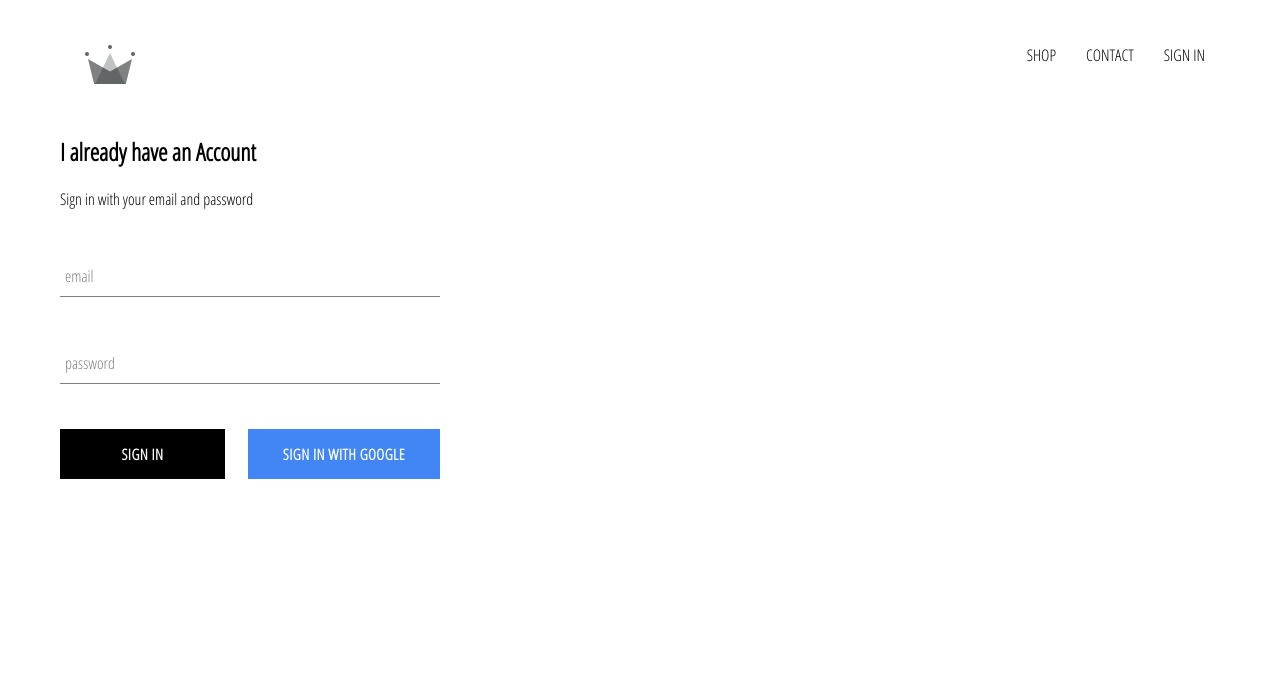
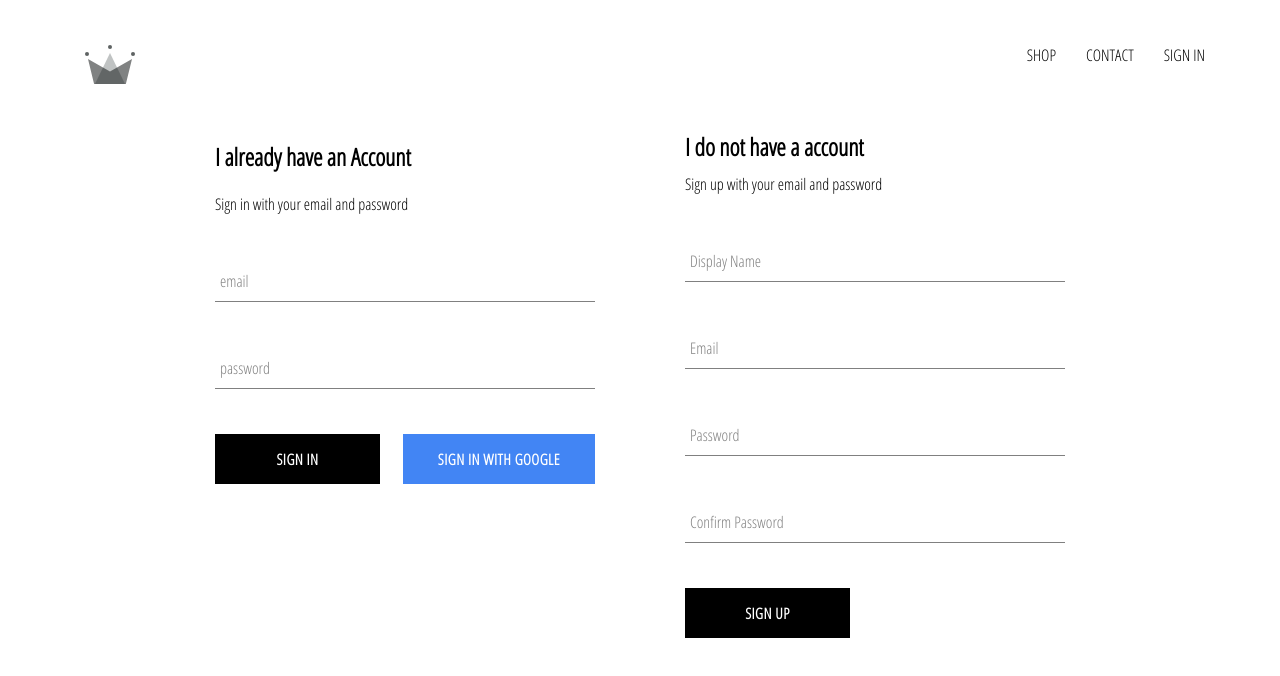
Before and after one commit to Fabio-Opazo/crwn-clothing, a React (Create React App) app: page /signin in a window 1280 px wide. Shown: the top 676 px of the page. Built offline with nearby package versions, Linux system fonts and the light colour scheme; no server answers.

Commit message:
implemented firebase utils, included ability to store authenticated users into our firestore database

```diff
--- a/src/App.js
+++ b/src/App.js
@@ -5,7 +5,7 @@
 import ShopPage from './pages/shop/shop.component';
 import Header from './components/header/header.component';
 import SignInAndSignUpPage from './pages/sign-in-and-sign-up/sign-in-and-sign-up.component';
-import { auth } from './firebase/firebase.utils';
+import { auth, createUserProfileDocument } from './firebase/firebase.utils';
 
 
 
@@ -21,8 +21,24 @@
 unsubscribeFromAuth = null
 
 componentDidMount() {
-  this.unsubscribeFromAuth = auth.onAuthStateChanged(user => {
-    this.setState({ currentUser: user })
+  this.unsubscribeFromAuth = auth.onAuthStateChanged(async userAuth => {
+   if (userAuth)  {
+     const userRef = await createUserProfileDocument(userAuth);
+
+     userRef.onSnapshot(snapShot => {
+       this.setState({
+         currentUser: {
+           id: snapShot.id,
+           ...snapShot.data()
+         }
+
+       });
+
+       console.log(this.state);
+     });
+   }
+   else (
+   this.setState({ currentUser: userAuth })) ;
   });
 }
 
--- /dev/null
+++ b/src/components/sign-up/sign-up.component.jsx
@@ -0,0 +1,105 @@
+import React from 'react';
+import FormInput from '../form-input/form-input.component';
+import CustomButton from '../custom-button/custom-button.component';
+import { auth, createUserProfileDocument } from '../../firebase/firebase.utils';
+import './sign-up.styles.scss';
+
+class SignUp extends React.Component {
+    constructor() {
+        super();
+
+        this.state = {
+            displayName: '',
+            email: '',
+            password: '',
+            confirmPassword: ''
+        }
+    }
+
+    handleSubmit = async event => {
+        event.preventDefault();
+
+        const { displayName, email, password, confirmPassword } = this.state;
+
+        if(password !== confirmPassword) {
+            alert("passwords don't match");
+            return;
+        }
+
+        try {
+            const { user } = await auth.createUserWithEmailAndPassword(
+               email,
+               password
+            );
+
+           await createUserProfileDocument(user, { displayName });
+
+           this.setState({
+                displayName: '',
+                email: '',
+                password: '',
+                confirmPassword: ''
+            });
+
+
+       } catch (error) {
+            console.error(error);
+        }
+    };
+
+    handleChange = event => {
+        const { name, value } = event.target;
+
+        this.setState({[name]: value});
+    }
+
+    render () {
+        const { displayName, email, password, confirmPassword } = this.state;
+        return(
+            <div className='sign-up'>
+               <h2 className='title'>I do not have a account</h2>
+               <span>Sign up with your email and password</span>
+               <form className='sign-up-form' onSubmit={this.handleSubmit}>
+               <FormInput
+                   type='text'
+                   name='displayName'
+                   value={displayName}
+                   onChange={this.handleChange}
+                   label='Display Name'
+                   required
+                   />
+                <FormInput
+                   type='email'
+                   name='email'
+                   value={email}
+                   onChange={this.handleChange}
+                   label='Email'
+                   required
+                   />
+                <FormInput
+                   type='password'
+                   name='password'
+                   value={password}
+                   onChange={this.handleChange}
+                   label='Password'
+                   required
+                   />
+                <FormInput
+                   type='password'
+                   name='confirmPassword'
+                   value={confirmPassword}
+                   onChange={this.handleChange}
+                   label='Confirm Password'
+                   required
+                   />
+
+                   <CustomButton type='submit'>SIGN UP</CustomButton>
+
+               </form>
+
+            </div>
+        )
+    }
+}
+
+export default SignUp;
--- /dev/null
+++ b/src/components/sign-up/sign-up.styles.scss
@@ -0,0 +1,9 @@
+.sign-up {
+    display: flex;
+    flex-direction: column;
+    width: 380px;
+
+  .title {
+      margin: 10px 0;
+  }
+}
--- a/src/firebase/firebase.utils.js
+++ b/src/firebase/firebase.utils.js
@@ -12,6 +12,32 @@
     appId: "1:229259223976:web:ae0a0fdc482b3a2277b39d"
   };
 
+  export const createUserProfileDocument =async (userAuth, additionalData) => {
+     if (!userAuth) return;
+
+     const userRef = firestore.doc(`users/${userAuth.uid}`);
+
+     const snapShot = await userRef.get();
+
+     if(!snapShot.exists) {
+         const { displayName, email } = userAuth;
+         const createdAt = new Date();
+
+         try {
+              await userRef.set({
+                displayName,
+                email,
+                createdAt,
+                ...additionalData
+              })
+         } catch (error) {
+           console.log('error creating user', error.message);
+         }
+     }
+
+     return userRef;
+  }
+
   firebase.initializeApp(config);
 
   export const auth = firebase.auth();
--- a/src/pages/sign-in-and-sign-up/sign-in-and-sign-up.component.jsx
+++ b/src/pages/sign-in-and-sign-up/sign-in-and-sign-up.component.jsx
@@ -1,9 +1,13 @@
 import React from 'react';
 import './sign-in-and-sign-up.styles.scss';
 import SignIn from '../../components/sign-in/sign-in.component';
+import SignUp from '../../components/sign-up/sign-up.component';
 
 const SignInAndSignUpPage = () => (
-    <div className='sign-in-and-sign-up'> <SignIn /> </div>
+    <div className='sign-in-and-sign-up'>
+        <SignIn />
+        <SignUp />
+    </div>
 );
 
 export default SignInAndSignUpPage;
--- a/src/pages/sign-in-and-sign-up/sign-in-and-sign-up.styles.scss
+++ b/src/pages/sign-in-and-sign-up/sign-in-and-sign-up.styles.scss
@@ -0,0 +1,6 @@
+.sign-in-and-sign-up {
+    width: 850px;
+    display: flex;
+    justify-content: space-between;
+    margin: 30px auto;
+}
```
